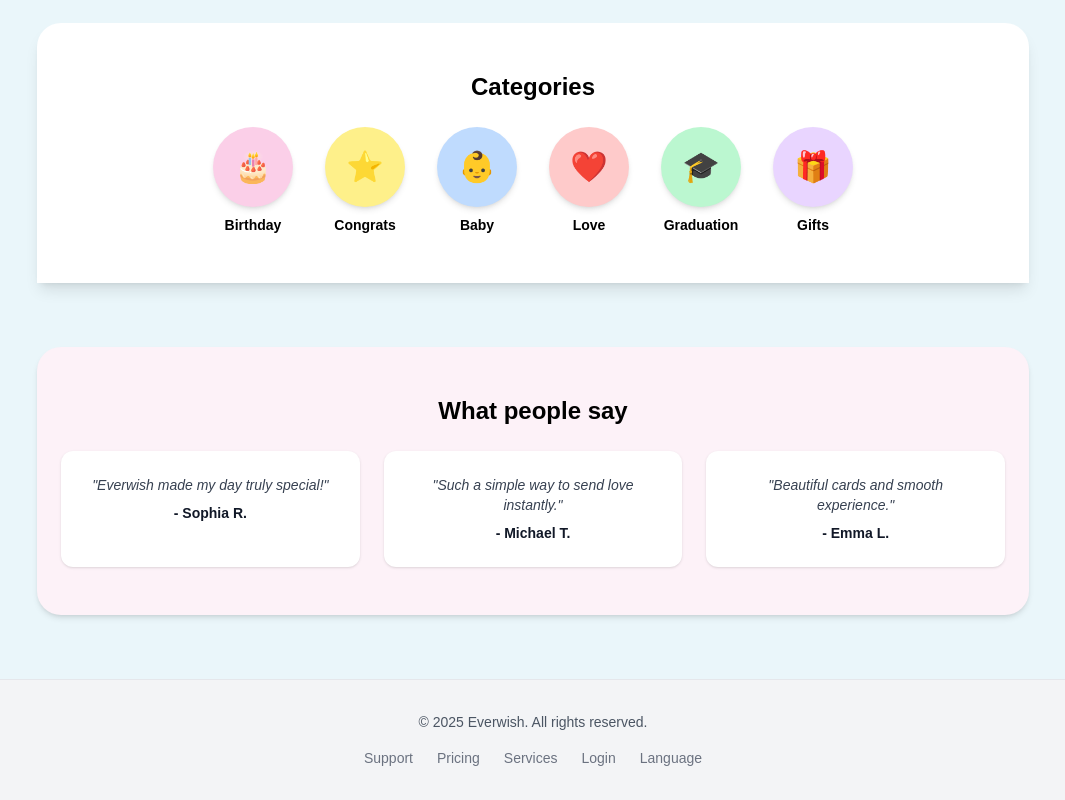
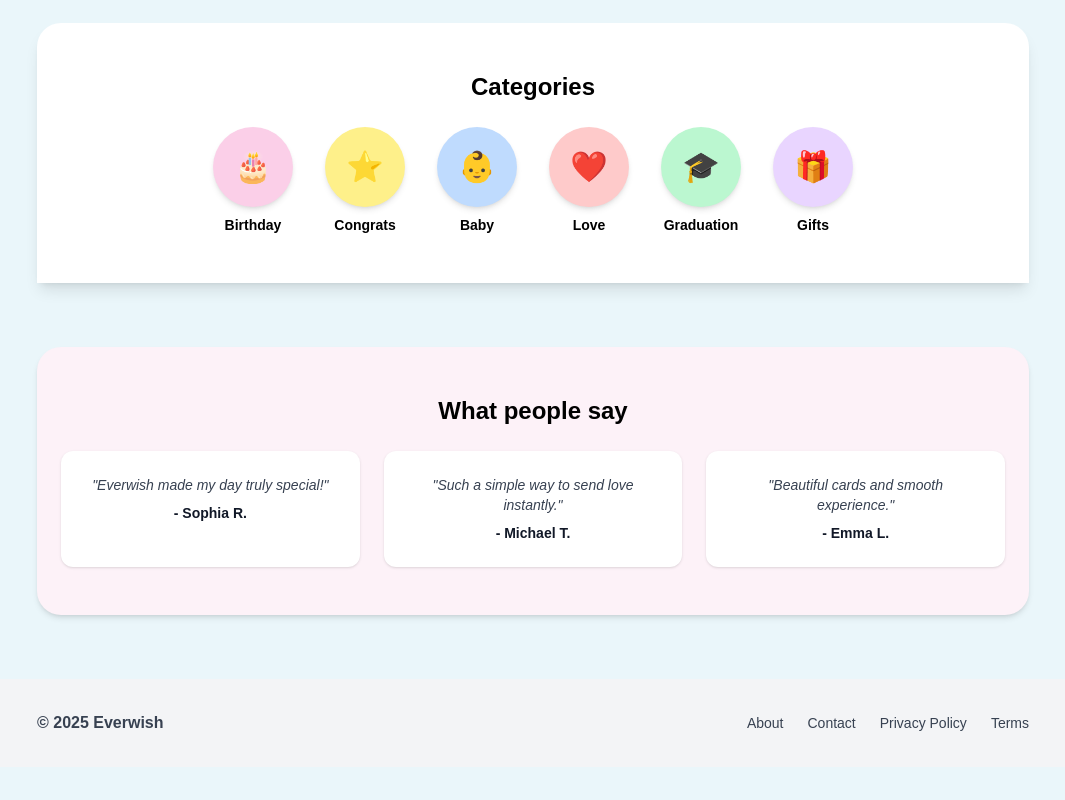
Before and after one commit to everwishhq-commits/EverWish, a Next.js app: page / in a window 1280 px wide. Shown: the part 561-1361 px from the top of the page, without its empty margins (107-1172 px from the left). After the commit the page ends 1328 px from the top, so only its background shows below. Built offline with nearby package versions, Linux system fonts and the light colour scheme.

Commit message:
Update footer.js

```diff
--- a/app/components/footer.js
+++ b/app/components/footer.js
@@ -2,16 +2,15 @@
 
 export default function Footer() {
   return (
-    <footer className="bg-gray-100 mt-16 py-8 text-center border-t">
-      <p className="text-gray-600 text-sm">
-        © {new Date().getFullYear()} Everwish. All rights reserved.
-      </p>
-      <div className="mt-4 flex justify-center gap-6 text-gray-500 text-sm">
-        <a href="#">Support</a>
-        <a href="#">Pricing</a>
-        <a href="#">Services</a>
-        <a href="#">Login</a>
-        <a href="#">Language</a>
+    <footer className="bg-gray-100 text-gray-700 py-8 mt-16">
+      <div className="max-w-5xl mx-auto px-4 flex flex-col md:flex-row justify-between items-center">
+        <p className="font-bold">© {new Date().getFullYear()} Everwish</p>
+        <div className="flex space-x-6 mt-4 md:mt-0 text-sm">
+          <a href="#">About</a>
+          <a href="#">Contact</a>
+          <a href="#">Privacy Policy</a>
+          <a href="#">Terms</a>
+        </div>
       </div>
     </footer>
   );
```
